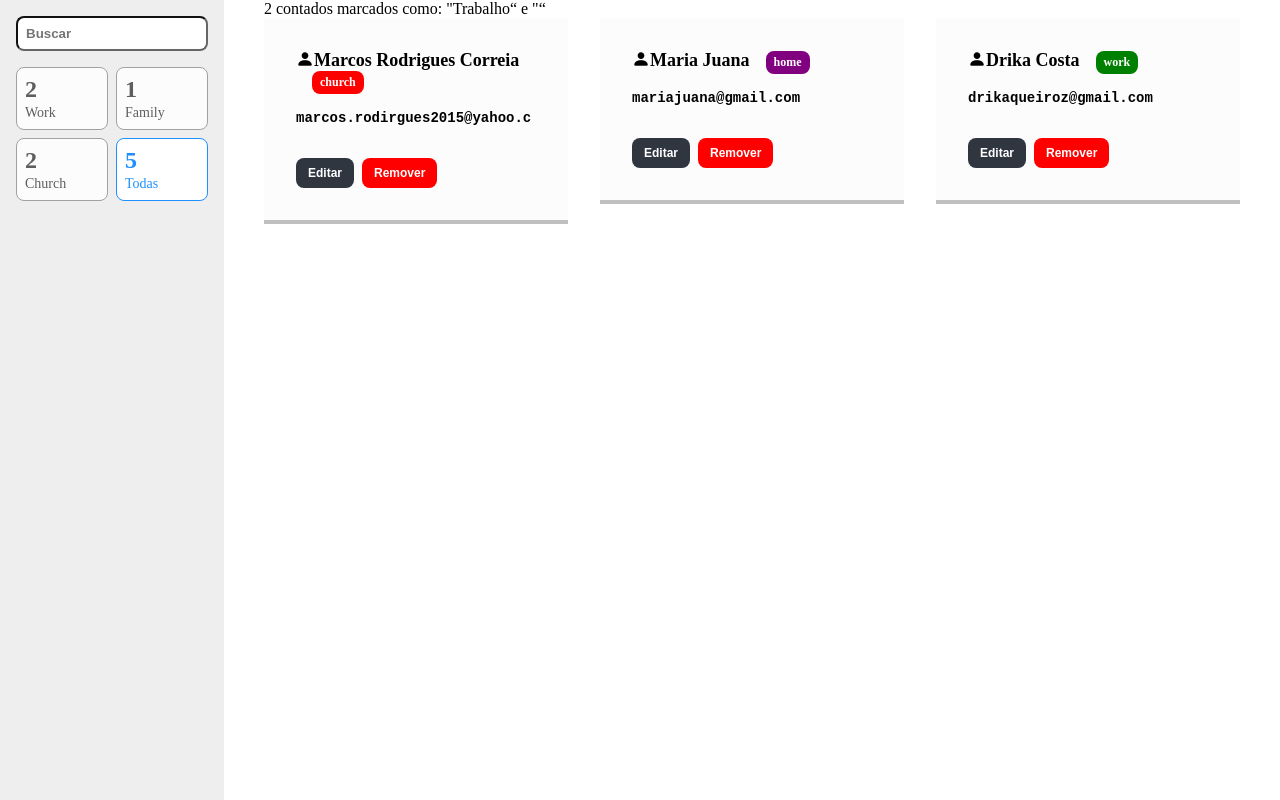
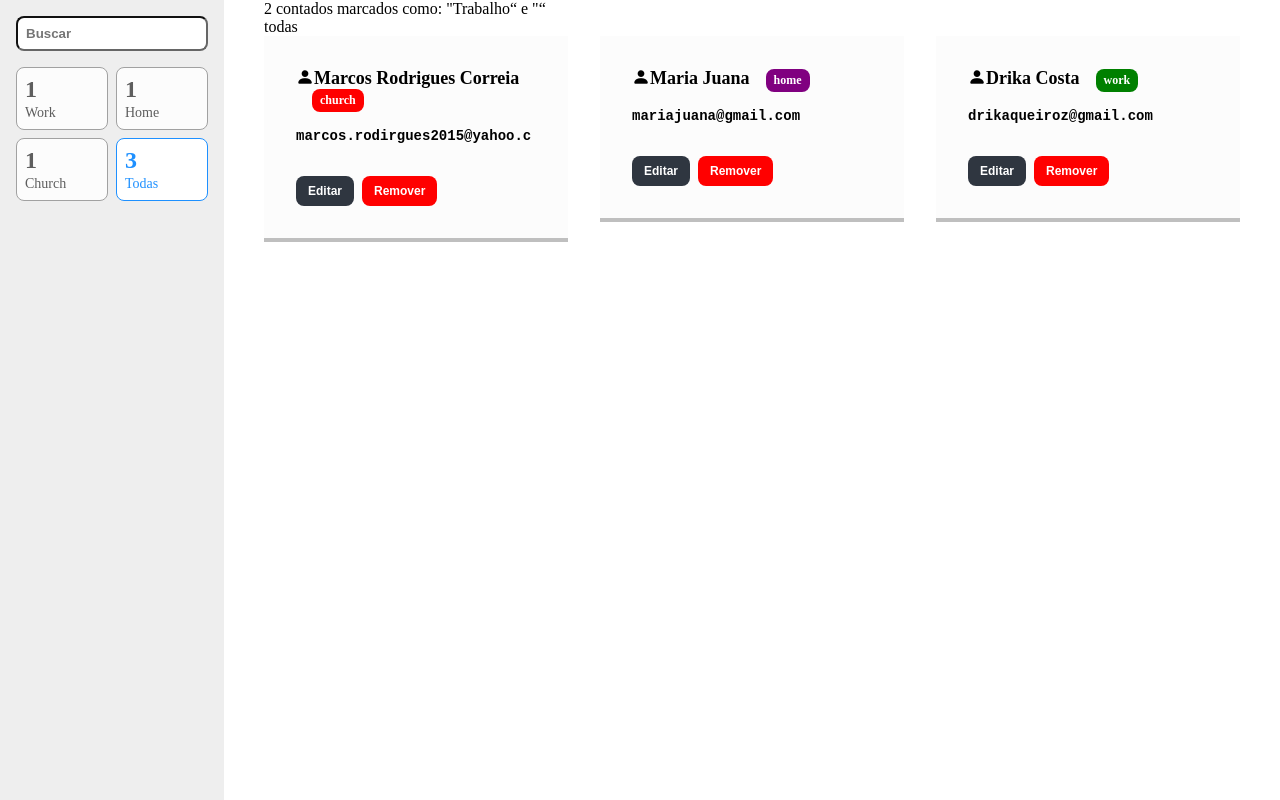
Before and after one commit to marquinhos2017/contact_list_react, a React (Create React App) app: page / in a window 1280 px wide. Built offline with nearby package versions, Linux system fonts and the light colour scheme.

Commit message:
Filtre contatos

```diff
--- a/src/components/FiltroCard/index.tsx
+++ b/src/components/FiltroCard/index.tsx
@@ -1,15 +1,50 @@
+import { useDispatch, useSelector } from 'react-redux'
 import * as S from './styles'
+import { alterarFiltro } from '../../store/reducers/filtro'
+import * as enums from '../../utils/enums/Contato'
+import { RootReducer } from '../../store'
 
 export type Props = {
-  ativo?: boolean
-  contador: number
   legenda: string
+  criterio: 'tag' | 'todas'
+  valor?: enums.Tag
 }
-const FiltroCard = ({ ativo, contador, legenda }: Props) => (
-  <S.Card ativo={ativo}>
-    <S.Contador>{contador}</S.Contador>
-    <S.Label>{legenda}</S.Label>
-  </S.Card>
-)
+const FiltroCard = ({ legenda, criterio, valor }: Props) => {
+  const dispatch = useDispatch()
+  const { filtro, contatos } = useSelector((state: RootReducer) => state)
+
+  const verificaEstaAtivo = () => {
+    const mesmoCriterio = filtro.criterio === criterio
+    const MesmoValor = filtro.valor === valor
+
+    return mesmoCriterio && MesmoValor
+  }
+
+  const contarTarefas = () => {
+    if (criterio === 'todas') return contatos.items.length
+    if (criterio === 'tag') {
+      return contatos.items.filter((item) => item.tag === valor).length
+    }
+  }
+
+  const filtrar = () => {
+    dispatch(
+      alterarFiltro({
+        criterio,
+        valor
+      })
+    )
+  }
+
+  const ativo = verificaEstaAtivo()
+  const contador = contarTarefas()
+
+  return (
+    <S.Card ativo={ativo} onClick={filtrar}>
+      <S.Contador>{contador}</S.Contador>
+      <S.Label>{legenda}</S.Label>
+    </S.Card>
+  )
+}
 
 export default FiltroCard
--- a/src/components/FiltroCard/styles.ts
+++ b/src/components/FiltroCard/styles.ts
@@ -1,14 +1,16 @@
 import { styled } from 'styled-components'
-import { Props } from '.'
 
-type PropsSemLegendaEContador = Omit<Props, 'contador' | 'legenda'>
+type Props = {
+  ativo: boolean
+}
 
-export const Card = styled.div<PropsSemLegendaEContador>`
+export const Card = styled.div<Props>`
   padding: 8px;
   border: 1px solid ${(props) => (props.ativo ? '#1E90FF' : '#a1a1a1')};
   background-color: ${(props) => (props.ativo ? '#fff' : '#fcfcfc')};
   color: ${(props) => (props.ativo ? '#1E90FF' : '#5e5e5e')};
   border-radius: 8px;
+  cursor: pointer;
 `
 
 export const Contador = styled.span`
--- a/src/containers/BarraLateral/index.tsx
+++ b/src/containers/BarraLateral/index.tsx
@@ -3,6 +3,8 @@ import FiltroCard from '../../components/FiltroCard'
 import * as S from './styles'
 import { RootReducer } from '../../store'
 import { alterarTermo } from '../../store/reducers/filtro'
+
+import * as enums from '../../utils/enums/Contato'
 
 const BarraLateral = () => {
   const dispatch = useDispatch()
@@ -17,10 +19,14 @@ const BarraLateral = () => {
           onChange={(evento) => dispatch(alterarTermo(evento.target.value))}
         />
         <S.Filtros>
-          <FiltroCard legenda="Work" contador={2} />
-          <FiltroCard legenda="Family" contador={1} />
-          <FiltroCard legenda="Church" contador={2} />
-          <FiltroCard legenda="Todas" contador={5} ativo />
+          <FiltroCard valor={enums.Tag.WORK} criterio="tag" legenda="Work" />
+          <FiltroCard valor={enums.Tag.HOME} criterio="tag" legenda="Home" />
+          <FiltroCard
+            valor={enums.Tag.CHURCH}
+            criterio="tag"
+            legenda="Church"
+          />
+          <FiltroCard criterio="todas" legenda="Todas" />
         </S.Filtros>
       </div>
     </S.aside>
--- a/src/containers/ListaDeTarefa/index.tsx
+++ b/src/containers/ListaDeTarefa/index.tsx
@@ -23,12 +23,27 @@ const contatos = [
 
 const ListaDeTarefas = () => {
   const { items } = useSelector((state: RootReducer) => state.contatos)
-  const { termo } = useSelector((state: RootReducer) => state.filtro)
+  const { termo, criterio, valor } = useSelector(
+    (state: RootReducer) => state.filtro
+  )
 
   const filtraContatos = () => {
-    return items.filter(
-      (item) => item.titulo.toLocaleLowerCase().search(termo.toLowerCase()) >= 0
-    )
+    let contatosFiltrados = items
+    if (termo !== undefined) {
+      contatosFiltrados = contatosFiltrados.filter(
+        (item) =>
+          item.titulo.toLocaleLowerCase().search(termo.toLowerCase()) >= 0
+      )
+      if (criterio === 'tag') {
+        contatosFiltrados = contatosFiltrados.filter(
+          (item) => item.tag === valor
+        )
+      }
+
+      return contatosFiltrados
+    } else {
+      return items
+    }
   }
 
   return (
@@ -36,6 +51,11 @@ const ListaDeTarefas = () => {
       <p>
         2 contados marcados como: &quot;Trabalho&ldquo; e &quot;{termo}&ldquo;
       </p>
+      <ul>
+        <li>{termo}</li>
+        <li>{criterio}</li>
+        <li>{valor}</li>
+      </ul>
       <ListaContatos>
         {filtraContatos().map((t) => (
           <li key={t.titulo}>
--- a/src/store/reducers/filtro.ts
+++ b/src/store/reducers/filtro.ts
@@ -2,7 +2,7 @@ import { PayloadAction, createSlice } from '@reduxjs/toolkit'
 import * as enums from '../../utils/enums/Contato'
 
 type FiltroState = {
-  termo: string
+  termo?: string
   criterio: 'todas' | 'tag'
   valor?: enums.Tag
 }
@@ -18,9 +18,13 @@ const filtroSlice = createSlice({
   reducers: {
     alterarTermo: (state, action: PayloadAction<string>) => {
       state.termo = action.payload
+    },
+    alterarFiltro: (state, action: PayloadAction<FiltroState>) => {
+      state.criterio = action.payload.criterio
+      state.valor = action.payload.valor
     }
   }
 })
 
-export const { alterarTermo } = filtroSlice.actions
+export const { alterarTermo, alterarFiltro } = filtroSlice.actions
 export default filtroSlice.reducer
```
